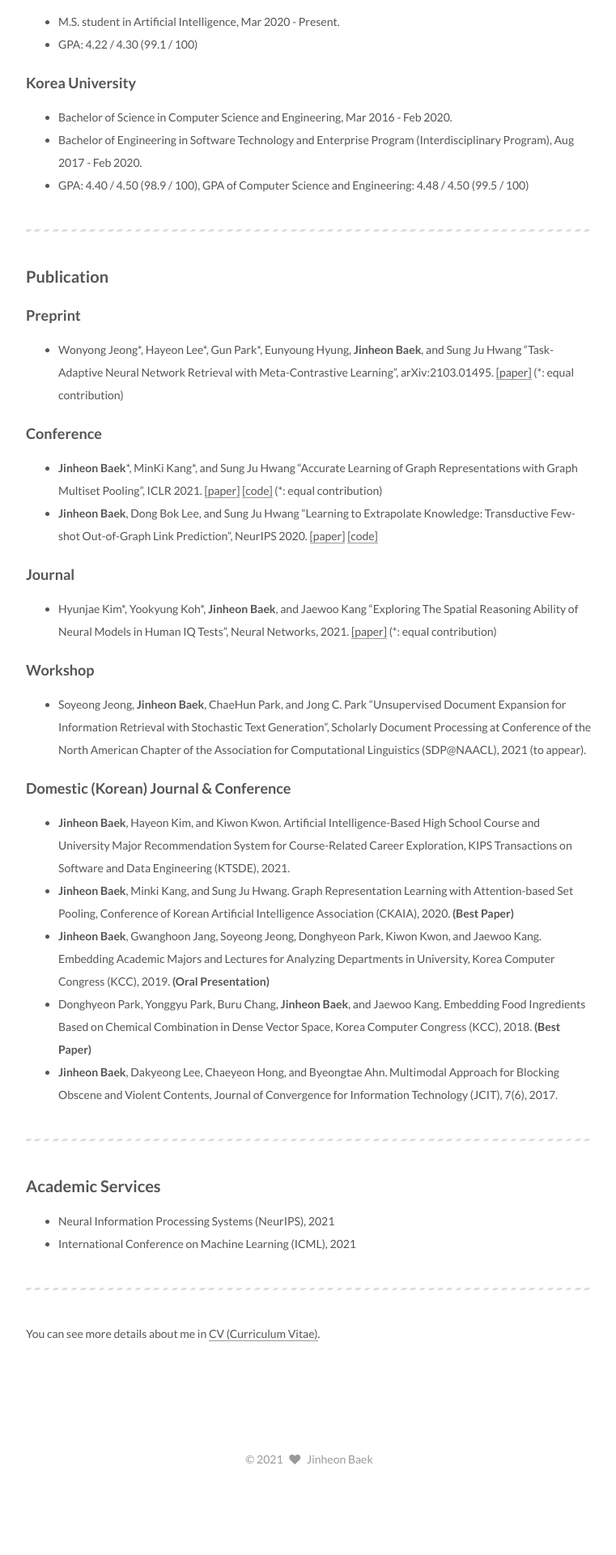
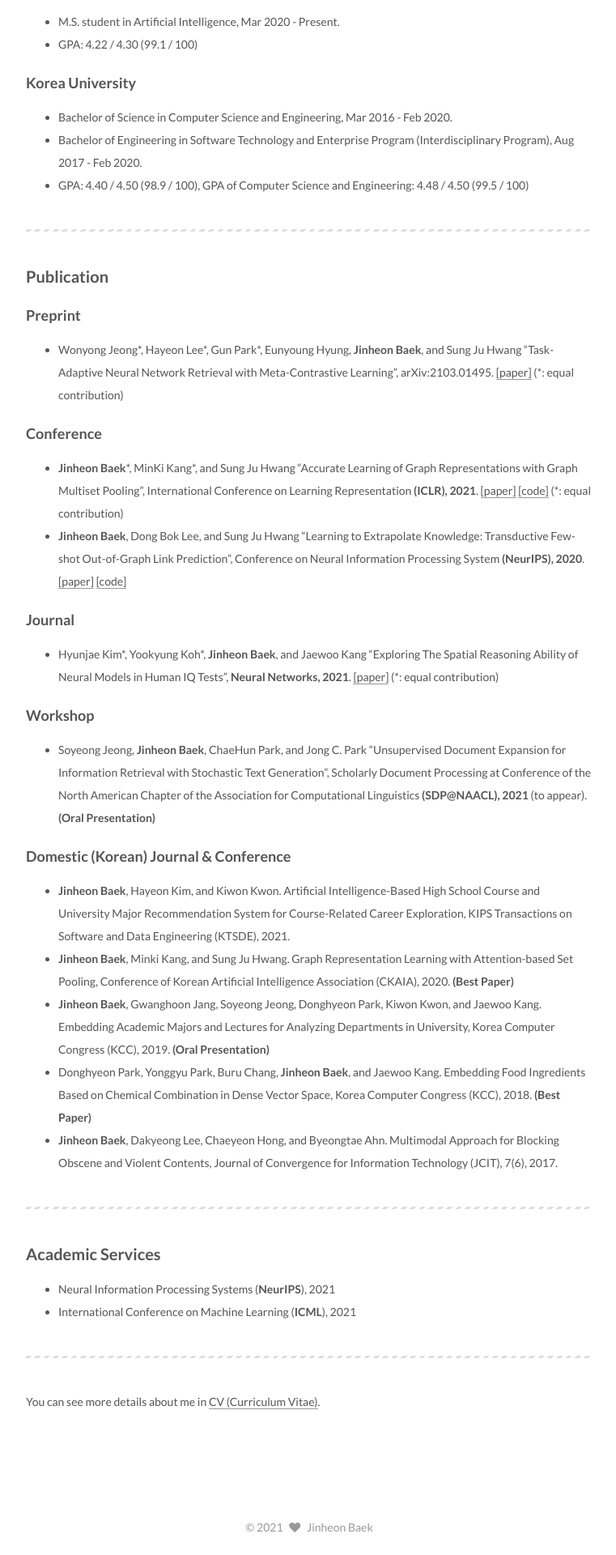
Before and after one commit to JinheonBaek/JinheonBaek.github.io, a Jekyll site: the page built from about/index.md, in a window 1280 px wide. Shown: the part 1454-3374 px from the top of the page at 81% size, without its empty margins (258-1019 px from the left). Built offline with Jekyll 4.4.1, drawn with Linux system fonts in a browser that asks for light colours; comment, search, counter and statistics services are not loaded; before the commit the page ends 3290 px from its top, so only the background shows below that.

Commit message:
update cv

```diff
--- a/about/index.md
+++ b/about/index.md
@@ -51,16 +51,16 @@ My research interest is mainly on developing novel machine learning models and a
 
 ### Conference
 
-* **Jinheon Baek***, MinKi Kang\*, and Sung Ju Hwang "Accurate Learning of Graph Representations with Graph Multiset Pooling", ICLR 2021. [[paper]](https://openreview.net/forum?id=JHcqXGaqiGn) [[code]](https://github.com/JinheonBaek/GMT) (\*: equal contribution)
-* **Jinheon Baek**, Dong Bok Lee, and Sung Ju Hwang "Learning to Extrapolate Knowledge: Transductive Few-shot Out-of-Graph Link Prediction", NeurIPS 2020. [[paper]](https://arxiv.org/abs/2006.06648) [[code]](https://github.com/JinheonBaek/GEN)
+* **Jinheon Baek***, MinKi Kang\*, and Sung Ju Hwang "Accurate Learning of Graph Representations with Graph Multiset Pooling", International Conference on Learning Representation **(ICLR), 2021**. [[paper]](https://openreview.net/forum?id=JHcqXGaqiGn) [[code]](https://github.com/JinheonBaek/GMT) (\*: equal contribution)
+* **Jinheon Baek**, Dong Bok Lee, and Sung Ju Hwang "Learning to Extrapolate Knowledge: Transductive Few-shot Out-of-Graph Link Prediction", Conference on Neural Information Processing System **(NeurIPS), 2020**. [[paper]](https://arxiv.org/abs/2006.06648) [[code]](https://github.com/JinheonBaek/GEN)
 
 ### Journal
 
-* Hyunjae Kim\*, Yookyung Koh\*, **Jinheon Baek**, and Jaewoo Kang "Exploring The Spatial Reasoning Ability of Neural Models in Human IQ Tests", Neural Networks, 2021. [[paper]](https://www.sciencedirect.com/science/article/pii/S089360802100068X#!) (\*: equal contribution)
+* Hyunjae Kim\*, Yookyung Koh\*, **Jinheon Baek**, and Jaewoo Kang "Exploring The Spatial Reasoning Ability of Neural Models in Human IQ Tests", **Neural Networks, 2021**. [[paper]](https://www.sciencedirect.com/science/article/pii/S089360802100068X#!) (\*: equal contribution)
 
 ### Workshop
 
-* Soyeong Jeong, **Jinheon Baek**, ChaeHun Park, and Jong C. Park "Unsupervised Document Expansion for Information Retrieval with Stochastic Text Generation", Scholarly Document Processing at Conference of the North American Chapter of the Association for Computational Linguistics (SDP@NAACL), 2021 (to appear).
+* Soyeong Jeong, **Jinheon Baek**, ChaeHun Park, and Jong C. Park "Unsupervised Document Expansion for Information Retrieval with Stochastic Text Generation", Scholarly Document Processing at Conference of the North American Chapter of the Association for Computational Linguistics **(SDP@NAACL), 2021** (to appear). **(Oral Presentation)**
 
 ### Domestic (Korean) Journal & Conference
 
@@ -74,8 +74,8 @@ My research interest is mainly on developing novel machine learning models and a
 
 ## Academic Services
 
-* Neural Information Processing Systems (NeurIPS), 2021
-* International Conference on Machine Learning (ICML), 2021
+* Neural Information Processing Systems (**NeurIPS**), 2021
+* International Conference on Machine Learning (**ICML**), 2021
 
 ---
 
```
Also changed, not shown: index.md (+4 -4 lines), 6 other files.
